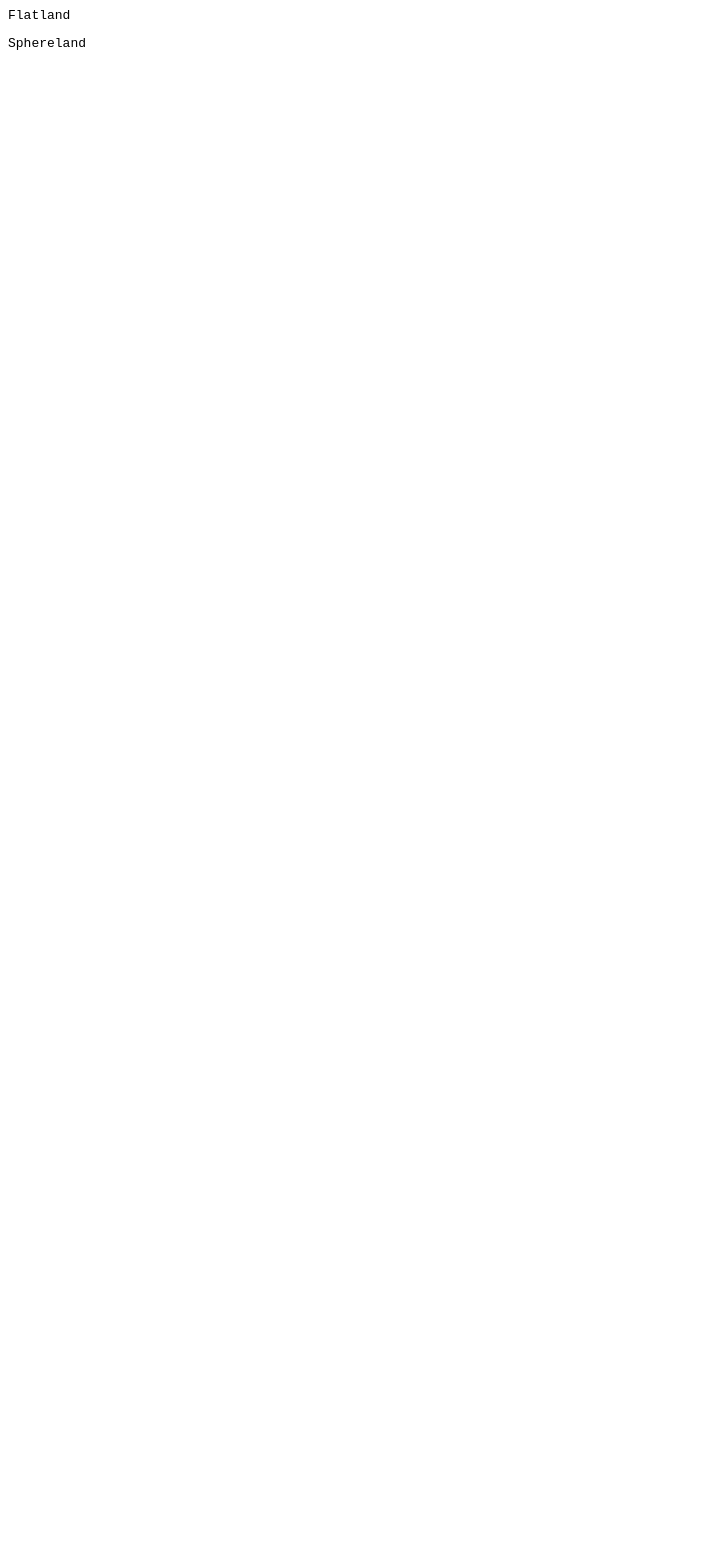
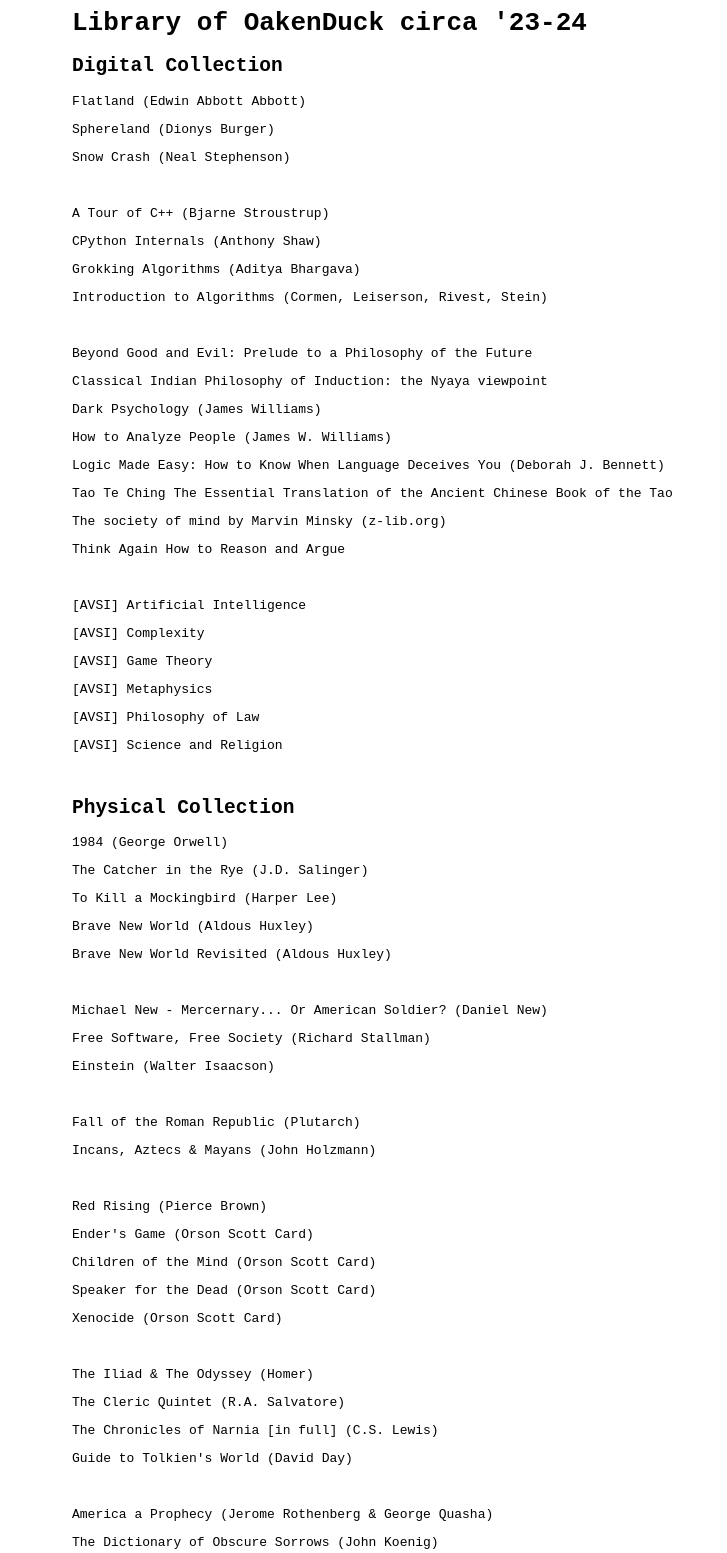
Before and after one commit to oakenduck/web, a plain HTML site: page library.html in a window 1280 px wide. Shown: the top 1553 px of the page, without its empty margins (0-727 px from the left). Before the commit the page ends 800 px from the top, so only its background shows below. Drawn offline with Linux system fonts and the light colour scheme.

Commit message:
updated library+stylesheet

```diff
--- a/library.html
+++ b/library.html
@@ -4,7 +4,75 @@
 	<link rel="stylesheet" href="style.css">
 </head>
 <body>
-	<p>Flatland</p>
-	<p>Sphereland</p>
+	<h1>Library of OakenDuck circa '23-24</h1>
+
+	<h2>Digital Collection</h2>
+
+	<p>Flatland (Edwin Abbott Abbott)</p>
+	<p>Sphereland (Dionys Burger)</p>
+	<p>Snow Crash (Neal Stephenson)</p>
+	<br>
+	<p>A Tour of C++ (Bjarne Stroustrup)</p>
+	<p>CPython Internals (Anthony Shaw)</p>
+	<p>Grokking Algorithms (Aditya Bhargava)</p>
+	<p>Introduction to Algorithms (Cormen, Leiserson, Rivest, Stein)</p>
+	<br>
+	<p>Beyond Good and Evil: Prelude to a Philosophy of the Future</p>
+	<p>Classical Indian Philosophy of Induction: the Nyaya viewpoint</p>
+	<p>Dark Psychology (James Williams)</p>
+	<p>How to Analyze People (James W. Williams)</p>
+	<p>Logic Made Easy: How to Know When Language Deceives You (Deborah J. Bennett)</p>
+	<p>Tao Te Ching The Essential Translation of the Ancient Chinese Book of the Tao</p>
+	<p>The society of mind by Marvin Minsky (z-lib.org)</p>
+	<p>Think Again How to Reason and Argue</p>
+	<br>
+	<p>[AVSI] Artificial Intelligence</p>
+	<p>[AVSI] Complexity</p>
+	<p>[AVSI] Game Theory</p>
+	<p>[AVSI] Metaphysics</p>
+	<p>[AVSI] Philosophy of Law</p>
+	<p>[AVSI] Science and Religion</p>
+	<br>
+
+	<h2>Physical Collection</h2>
+
+	<p>1984 (George Orwell)</p>
+	<p>The Catcher in the Rye (J.D. Salinger)</p>
+	<p>To Kill a Mockingbird (Harper Lee)</p>
+	<p>Brave New World (Aldous Huxley)</p>
+	<p>Brave New World Revisited (Aldous Huxley)</p>
+	<br>
+	<p>Michael New - Mercernary... Or American Soldier? (Daniel New)</p>
+	<p>Free Software, Free Society (Richard Stallman)</p>
+	<p>Einstein (Walter Isaacson)</p>
+	<br>
+	<p>Fall of the Roman Republic (Plutarch)</p>
+	<p>Incans, Aztecs & Mayans (John Holzmann)</p>
+	<br>
+	<p>Red Rising (Pierce Brown)</p>
+	<p>Ender's Game (Orson Scott Card)</p>
+	<p>Children of the Mind (Orson Scott Card)</p>
+	<p>Speaker for the Dead (Orson Scott Card)</p>
+	<p>Xenocide (Orson Scott Card)</p>
+	<br>
+	<p>The Iliad & The Odyssey (Homer)</p>
+	<p>The Cleric Quintet (R.A. Salvatore)</p>
+	<p>The Chronicles of Narnia [in full] (C.S. Lewis)</p>
+	<p>Guide to Tolkien's World (David Day)</p>
+	<br>
+	<p>America a Prophecy (Jerome Rothenberg & George Quasha)</p>
+	<p>The Dictionary of Obscure Sorrows (John Koenig)</p>
+	<br>
+	<p>In Search of Ice Age Americans (Kenneth Tankersly)</p>
+	<p>The Origin of Species (Charles Darwin)</p>
+	<p>Universe (Don Dixon)</p>
+	<p>Astrophysics for People in a Hurry (Neil DeGrasse Tyson)</p>
+	<p>The Birth of Time (John Gribbin)</p>
+	<br>
+	<p>CPython Internals (Anthony Shaw)</p>
+	<p>Introduction to Algorithms (Cormen, Leiserson, Rivest, Stein)</p>
+	<p>Basic Electricity (Abraham Marcus & William Marcus)</p>
+	<p>Lessons in the Fundamentals of Go (Toshiro Kageyama)</p>
+	<br>
 </body>
 </html>
--- a/style.css
+++ b/style.css
@@ -1,3 +1,5 @@
 body {
 	font-family: monospace;
+	text-align: justify;
+	padding-left: 5%;
 }
```
